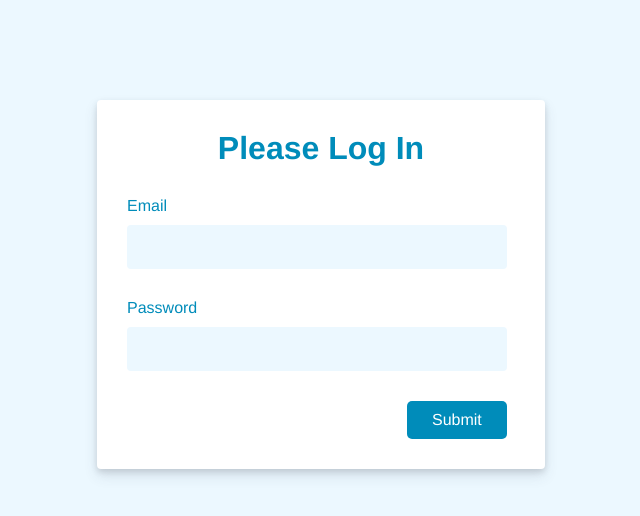
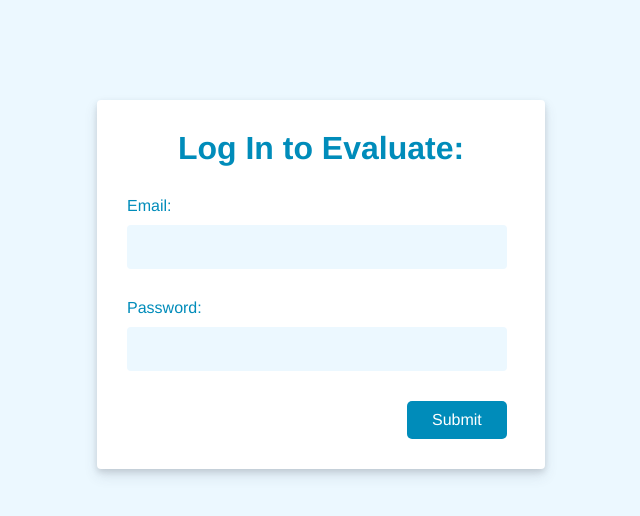
Before and after one commit to narsenieva/NataliiaArsenieva_COMP308Lab1_-Ex1, a React (Create React App) app: page / in a window 1280 px wide. Shown: the top 516 px of the page, without its empty margins (319-959 px from the left). Built offline with nearby package versions, Linux system fonts and the light colour scheme.

Commit message:
Final final changes

```diff
--- a/src/components/Comment/Comment.js
+++ b/src/components/Comment/Comment.js
@@ -6,6 +6,7 @@ export default function Comment(props) {
 
     const [comment, setComment] = useState();
     const [email, setEmail] = useState();
+    const [professor, setProfessor] = useState();
     const [courseCode, setCourseCode] = useState();
     const [courseName, setCourseName] = useState();
 
@@ -18,7 +19,7 @@ export default function Comment(props) {
 
     const handleSubmit = e => {
       e.preventDefault();
-      props.history.push({pathname: '/thankyou', state: {comment: comment, courseCode: courseCode,courseName: courseName}});
+      props.history.push({pathname: '/thankyou', state: {comment: comment, courseCode: courseCode,courseName: courseName, professor: professor}});
     };
 
       return(
@@ -39,6 +40,10 @@ export default function Comment(props) {
             <input className = "disabled" type="text" defaultValue ={email} disabled = {true}/>
           </label>
           <label>
+              <p>Professor:</p>
+              <input type="text" onChange={e => setProfessor(e.target.value)}/>
+          </label>
+          <label>
               <p>Your GPA:</p>
               <input type="text" onChange={e => e.target.value}/>
           </label>
--- a/src/components/Form.css
+++ b/src/components/Form.css
@@ -45,6 +45,7 @@ textarea {
   border-radius: 5px;
   width: 90%;
   margin-left: 5%;
+  margin-right: 5%;
   padding: 5px;
   padding-top: 15px;
   min-height: 150px;
--- a/src/components/Login/Login.js
+++ b/src/components/Login/Login.js
@@ -19,14 +19,14 @@ export default function Login (props){
     }
     return(
       <div className="form-wrapper">
-      <h1>Please Log In</h1>
+      <h1>Log In to Evaluate:</h1>
       <form onSubmit={handleSubmit}>
         <label>
-          <p>Email</p>
+          <p>Email:</p>
           <input type="text" onChange={e => setEmail(e.target.value)}/>
         </label>
         <label>
-          <p>Password</p>
+          <p>Password:</p>
           <input type="password" onChange={e => setPassword(e.target.value)}/>
         </label>
         <div>
--- a/src/components/ThankYou/ThankYou.js
+++ b/src/components/ThankYou/ThankYou.js
@@ -8,6 +8,7 @@ export default function ThankYou(props) {
     const comment = props.location.state.comment;
     const courseCode = props.location.state.courseCode;
     const courseName = props.location.state.courseName;
+    const professor = props.location.state.professor;
 
     useEffect(() => {
         const loggedInUser = auth.getToken();
@@ -21,7 +22,7 @@ export default function ThankYou(props) {
           <h1>Thank You!</h1>
           <div className="thankYouBox">
             <label>
-              <p>You left a comment about {courseCode} - ({courseName}) course.</p>
+              <p>You left a comment about {professor} who teaches {courseCode} - ({courseName}) course.</p>
               <p>--------------------------</p>
               <p>Email: {email}</p>
               <p>Comment: {comment}</p>
```
